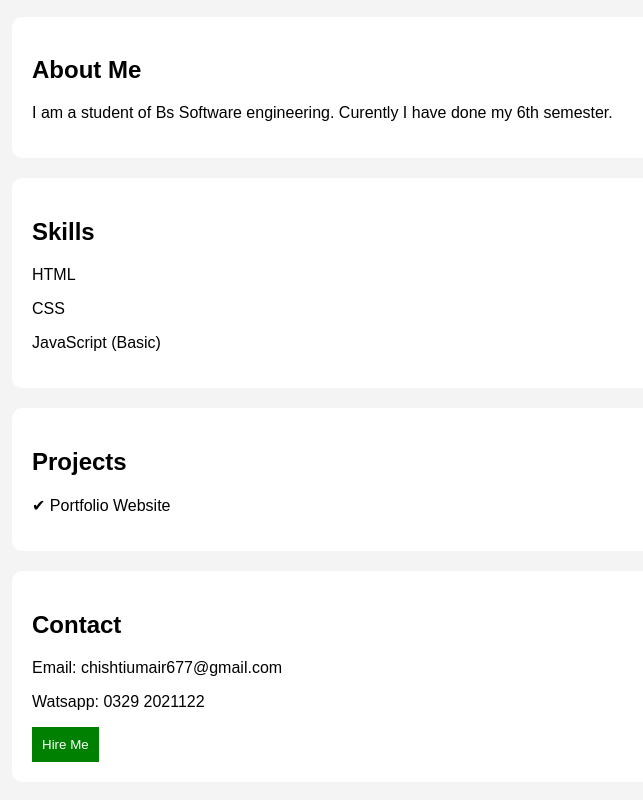
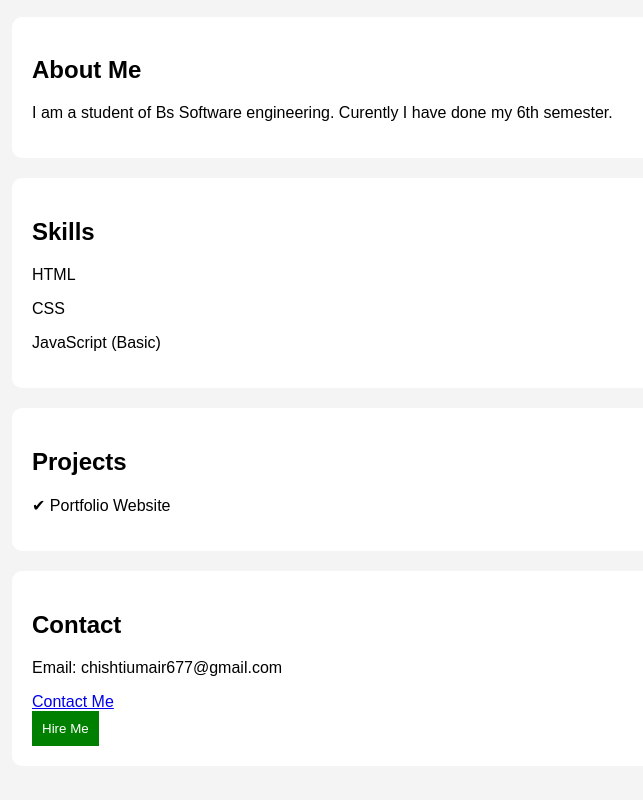
Before and after one commit to UmairChishti677/portfolio, a plain HTML site: page index.html in a window 1280 px wide. Shown: the part 428-1228 px from the top of the page, without its empty margins (8-651 px from the left). Drawn offline with Linux system fonts and the light colour scheme.

Commit message:
Update index.html

```diff
--- a/index.html
+++ b/index.html
@@ -73,7 +73,8 @@
 <section>
   <h2>Contact</h2>
   <p>Email: chishtiumair677@gmail.com</p>
-  <p>Watsapp: 0329 2021122</p>
+   <a href="https://wa.me/+923292021122">Contact Me</a>
+  <br>
   <button onclick="alert('Thanks for contacting me!')">Hire Me</button>
 </section>
 
```
